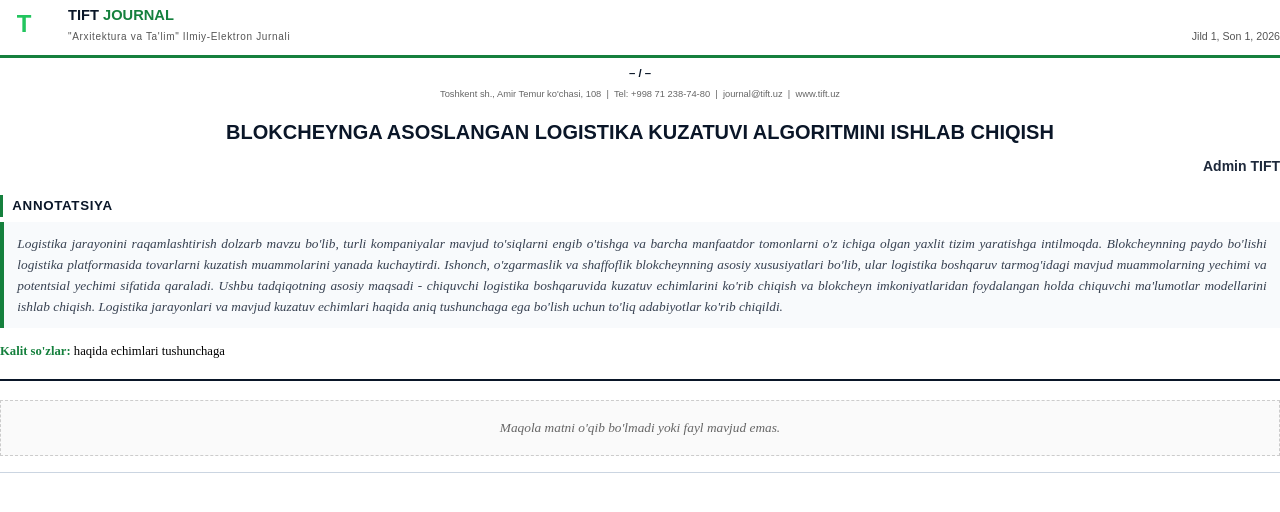
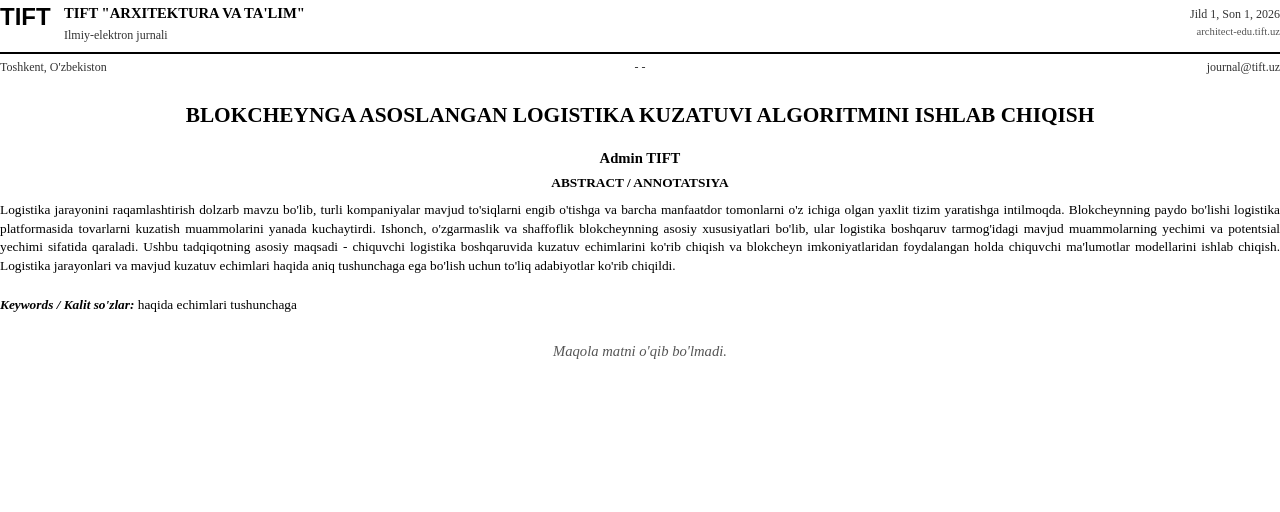
Before and after one commit to zzokirov/Tift_ojs_journal, a Django app: template templates/article_pdf.html in a window 1280 px wide. Shown: the top 512 px of the page. Run offline with Django 5.2, Linux system fonts and the light colour scheme; the template is opened without the code that fills it: values that come from a table or form of the project are taken from there, others are empty; data comes from the database, SQL or seed files in the repository.

Commit message:
feat: redesign PDF template for articles with modest academic style for TIFT

```diff
--- a/templates/article_pdf.html
+++ b/templates/article_pdf.html
@@ -11,31 +11,31 @@ body {
     font-size: 11pt;
     color: #000;
     background: #fff;
-    line-height: 1.65;
+    line-height: 1.4;
 }
 
 /* stylelint-disable */
 @page {
     size: A4;
-    margin-top: 3.6cm;
-    margin-bottom: 3.0cm;
+    margin-top: 2.5cm;
+    margin-bottom: 2.0cm;
     margin-left: 2.5cm;
     margin-right: 2.5cm;
 
     @frame header_frame {
         -pdf-frame-content: page-header;
         left: 2.5cm;
-        top: 0.5cm;
+        top: 1.0cm;
         right: 2.5cm;
-        height: 2.6cm;
+        height: 1.5cm;
     }
 
     @frame footer_frame {
         -pdf-frame-content: page-footer;
         left: 2.5cm;
-        bottom: 0.4cm;
+        bottom: 1.0cm;
         right: 2.5cm;
-        height: 2.0cm;
+        height: 1.0cm;
     }
 }
 /* stylelint-enable */
@@ -43,229 +43,157 @@ body {
 /* ── YUQORI KOLONTITUL ── */
 #page-header {
     width: 100%;
-    border-bottom: 2pt solid #15803d;
-    padding-bottom: 5pt;
+    border-bottom: 1pt solid #000;
+    padding-bottom: 4pt;
 }
 .hdr-table { width: 100%; border-collapse: collapse; }
-.hdr-logo-cell { width: 44pt; vertical-align: middle; }
+.hdr-logo-cell { width: 40pt; vertical-align: middle; }
 .hdr-logo {
-    width: 36pt;
-    height: 36pt;
+    width: 35pt;
+    height: 35pt;
     text-align: center;
-    padding: 0;
 }
-.hdr-center-cell { vertical-align: middle; padding-left: 7pt; }
+.hdr-center-cell { vertical-align: middle; padding-left: 8pt; }
 .hdr-journal-name {
-    font-family: Arial, sans-serif;
+    font-family: 'Times New Roman', serif;
     font-size: 11pt;
-    font-weight: 900;
-    color: #0a1628;
+    font-weight: bold;
+    color: #000;
+    text-transform: uppercase;
 }
-.hdr-journal-name-green { color: #15803d; }
 .hdr-journal-sub {
-    font-family: Arial, sans-serif;
-    font-size: 7.5pt;
-    color: #555;
-    letter-spacing: 0.5pt;
-    margin-top: 1pt;
+    font-family: 'Times New Roman', serif;
+    font-size: 9pt;
+    color: #333;
+    margin-top: 2pt;
 }
 .hdr-right-cell {
-    vertical-align: bottom;
+    vertical-align: middle;
     text-align: right;
-    font-size: 8pt;
-    color: #555;
-    font-family: Arial, sans-serif;
-    line-height: 1.7;
-    padding-bottom: 2pt;
+    font-size: 9pt;
+    color: #333;
+    font-family: 'Times New Roman', serif;
 }
 
 /* ── PASTKI KOLONTITUL ── */
 #page-footer {
     width: 100%;
-    border-top: 1pt solid #15803d;
+    border-top: 1pt solid #000;
     padding-top: 4pt;
-    font-family: Arial, sans-serif;
-    font-size: 7.5pt;
-    color: #555;
+    font-family: 'Times New Roman', serif;
+    font-size: 9pt;
+    color: #333;
     text-align: center;
-    line-height: 1.8;
 }
-.ftr-page {
-    font-weight: bold;
-    color: #0a1628;
-    font-size: 8.5pt;
-    margin-bottom: 2pt;
-}
-.ftr-info { font-size: 7pt; color: #666; }
+.ftr-table { width: 100%; border-collapse: collapse; }
+.ftr-left { text-align: left; width: 33%; }
+.ftr-center { text-align: center; width: 34%; }
+.ftr-right { text-align: right; width: 33%; }
 
 /* ── SARLAVHA BLOKI ── */
 .article-title {
-    font-family: Arial, sans-serif;
-    font-size: 15pt;
-    font-weight: 900;
-    color: #0a1628;
-    line-height: 1.3;
-    margin: 12pt 0 8pt 0;
+    font-family: 'Times New Roman', serif;
+    font-size: 16pt;
+    font-weight: bold;
+    color: #000;
+    line-height: 1.2;
+    margin: 20pt 0 15pt 0;
     text-align: center;
 }
 .article-authors {
-    font-family: Arial, sans-serif;
-    font-size: 10.5pt;
-    font-weight: 700;
-    color: #1e293b;
-    text-align: right;
-    margin-bottom: 3pt;
+    font-family: 'Times New Roman', serif;
+    font-size: 11pt;
+    font-weight: bold;
+    color: #000;
+    text-align: center;
+    margin-bottom: 4pt;
 }
 .article-institution {
-    font-family: Arial, sans-serif;
-    font-size: 9pt;
-    color: #555;
+    font-family: 'Times New Roman', serif;
+    font-size: 10pt;
+    color: #333;
     font-style: italic;
-    text-align: right;
-    margin-bottom: 3pt;
-}
-/* ── SECTION SARLAVHA ── */
-.sec-title {
-    font-family: Arial, sans-serif;
-    font-size: 10pt;
-    font-weight: 700;
-    color: #0a1628;
-    margin: 12pt 0 4pt 0;
-    padding-left: 7pt;
-    border-left: 2.5pt solid #15803d;
-    text-transform: uppercase;
-    letter-spacing: 0.5pt;
+    text-align: center;
+    margin-bottom: 20pt;
 }
 
-/* ── ANNOTATSIYA ── */
+/* ── ANNOTATSIYA VA KALIT SO'ZLAR ── */
 .abstract-box {
-    background-color: #f8fafc;
-    border-left: 3pt solid #15803d;
-    padding: 8pt 10pt;
-    margin-bottom: 10pt;
+    margin-bottom: 15pt;
 }
-.abstract-box p {
+.abstract-title {
+    font-family: 'Times New Roman', serif;
     font-size: 10pt;
-    font-style: italic;
-    color: #374151;
+    font-weight: bold;
+    text-transform: uppercase;
+    text-align: center;
+    margin-bottom: 6pt;
+}
+.abstract-text {
+    font-size: 10pt;
+    color: #000;
     text-align: justify;
-    line-height: 1.6;
+    line-height: 1.4;
+    margin-bottom: 8pt;
 }
 
-/* ── KALIT SO'ZLAR ── */
 .keywords {
-    font-size: 9.5pt;
-    margin-bottom: 12pt;
-    line-height: 1.5;
+    font-size: 10pt;
+    line-height: 1.4;
+    text-align: justify;
+    margin-bottom: 20pt;
 }
 .kw-label {
-    font-weight: 700;
-    color: #15803d;
-}
-
-/* ── AJRATUVCHI CHIZIQ ── */
-.divider {
-    border: none;
-    border-top: 0.8pt solid #cbd5e1;
-    margin: 12pt 0;
-}
-.divider-thick {
-    border: none;
-    border-top: 1.5pt solid #0a1628;
-    margin: 14pt 0;
+    font-weight: bold;
+    font-style: italic;
 }
 
 /* ── ASOSIY MATN ── */
 .content {
     text-align: justify;
     font-size: 11pt;
-    line-height: 1.8;
+    line-height: 1.5;
     width: 100%;
 }
 .content p {
-    margin-bottom: 7pt;
-    text-indent: 1.5em;
+    margin-bottom: 6pt;
+    text-indent: 1.25cm;
     text-align: justify;
 }
-.content .doc-heading {
-    font-family: Arial, sans-serif;
-    font-size: 11.5pt;
-    font-weight: 700;
-    color: #0a1628;
-    margin: 14pt 0 5pt 0;
-    text-indent: 0;
-    border-left: 2.5pt solid #15803d;
-    padding-left: 7pt;
-}
-.content .doc-subheading {
-    font-family: Arial, sans-serif;
-    font-size: 11pt;
-    font-weight: 600;
-    color: #1e293b;
-    margin: 10pt 0 4pt 0;
+.content h1, .content h2, .content h3, .content h4 {
+    font-family: 'Times New Roman', serif;
+    font-weight: bold;
+    color: #000;
+    margin: 12pt 0 6pt 0;
     text-indent: 0;
 }
-.content h1, .content h2, .content h3, .content h4 {
-    font-family: Arial, sans-serif;
-    color: #0a1628;
-    margin: 12pt 0 5pt 0;
-    text-indent: 0;
-}
+.content h1 { font-size: 12pt; text-transform: uppercase; }
+.content h2 { font-size: 11pt; font-style: italic; }
 
-/* ── JADVALLAR ── */
+/* ── JADVALLAR VA RASMLAR ── */
 .content .doc-table {
     width: 100%;
     border-collapse: collapse;
-    margin: 10pt 0 12pt 0;
-    font-size: 9.5pt;
+    margin: 10pt 0;
+    font-size: 10pt;
     page-break-inside: avoid;
 }
-.content .doc-table th {
-    background-color: #0a1628;
-    color: #fff;
-    font-family: Arial, sans-serif;
-    font-size: 9pt;
-    font-weight: 700;
-    padding: 5pt 6pt;
-    border: 0.5pt solid #334155;
-    text-align: left;
+.content .doc-table th, .content .doc-table td {
+    border: 0.5pt solid #000;
+    padding: 4pt;
+    text-align: center;
 }
-.content .doc-table td {
-    border: 0.5pt solid #cbd5e1;
-    padding: 4pt 6pt;
-    vertical-align: top;
-}
-.content .doc-table tr:nth-child(even) td {
-    background-color: #f8fafc;
-}
-
-/* ── RASMLAR ── */
 .doc-img-wrap {
-    width: 100%;
     text-align: center;
     margin: 10pt 0;
     page-break-inside: avoid;
 }
 .doc-img-wrap img { max-width: 100%; height: auto; }
 p.img-caption {
-    font-size: 9pt;
-    color: #555;
+    font-size: 10pt;
     font-style: italic;
     text-align: center;
-    text-indent: 0;
-    margin-bottom: 8pt;
-}
-
-/* ── MATN YO'Q ── */
-.pdf-notice {
-    font-size: 10pt;
-    color: #666;
-    font-style: italic;
-    padding: 12pt;
-    text-align: center;
-    border: 0.5pt dashed #ccc;
-    margin: 10pt 0;
-    background-color: #fafafa;
+    margin-top: 4pt;
 }
 
 </style>
@@ -280,22 +208,23 @@ p.img-caption {
                 <div class="hdr-logo">
                     {% if logo_base64 %}
                         <img src="{{ logo_base64 }}"
-                             style="width:30pt;height:30pt;object-fit:contain;display:block;margin:auto;"/>
+                             style="width:35pt;height:35pt;object-fit:contain;display:block;margin:auto;"/>
                     {% else %}
-                        <span style="font-family:Arial;font-weight:900;font-size:18pt;color:#22c55e;line-height:36pt;">T</span>
+                        <span style="font-family:Arial;font-weight:bold;font-size:18pt;color:#000;">TIFT</span>
                     {% endif %}
                 </div>
             </td>
             <td class="hdr-center-cell">
-                <div class="hdr-journal-name">
-                    TIFT <span class="hdr-journal-name-green">JOURNAL</span>
-                </div>
-                <div class="hdr-journal-sub">"Arxitektura va Ta'lim" Ilmiy-Elektron Jurnali</div>
+                <div class="hdr-journal-name">TIFT "ARXITEKTURA VA TA'LIM"</div>
+                <div class="hdr-journal-sub">Ilmiy-elektron jurnali</div>
             </td>
             <td class="hdr-right-cell">
                 {% if article.issue %}
-                    Jild {{ article.issue.volume }}, Son {{ article.issue.number }}, {{ article.issue.year }}
+                    Jild {{ article.issue.volume }}, Son {{ article.issue.number }}, {{ article.issue.year }}<br>
+                {% else %}
+                    Qabul qilingan maqola<br>
                 {% endif %}
+                <span style="font-size: 8pt; color:#555;">architect-edu.tift.uz</span>
             </td>
         </tr>
     </table>
@@ -303,22 +232,16 @@ p.img-caption {
 
 <!-- ══ PASTKI KOLONTITUL ══ -->
 <div id="page-footer">
-    <div class="ftr-page">&ndash; <pdf:pagenumber> / <pdf:pagecount> &ndash;</div>
-    <div class="ftr-info">
-        Toshkent sh., Amir Temur ko'chasi, 108 &nbsp;|&nbsp; Tel: +998 71 238-74-80 &nbsp;|&nbsp;
-        journal@tift.uz &nbsp;|&nbsp; www.tift.uz
-    </div>
+    <table class="ftr-table">
+        <tr>
+            <td class="ftr-left">Toshkent, O'zbekiston</td>
+            <td class="ftr-center">- <pdf:pagenumber> -</td>
+            <td class="ftr-right">journal@tift.uz</td>
+        </tr>
+    </table>
 </div>
 
 <!-- ══ MAQOLA MA'LUMOTLARI ══ -->
-
-<!-- Kategoriya badge -->
-{% if article.category %}
-<div style="font-family:Arial,sans-serif; font-size:8pt; color:#15803d; font-weight:700;
-            text-transform:uppercase; letter-spacing:0.6pt; margin-bottom:6pt;">
-    {{ article.category.code }} &mdash; {{ article.category.name }}
-</div>
-{% endif %}
 
 <!-- Sarlavha -->
 <div class="article-title">{{ article.title }}</div>
@@ -337,31 +260,32 @@ p.img-caption {
     <div class="article-institution">{{ article.author.institution }}</div>
 {% endif %}
 
-<!-- Email kerak emas -->
-
 <!-- Annotatsiya -->
-<div class="sec-title">Annotatsiya</div>
 <div class="abstract-box">
-    <p>{{ article.abstract }}</p>
+    <div class="abstract-title">Abstract / Annotatsiya</div>
+    <div class="abstract-text">{{ article.abstract }}</div>
 </div>
 
 <!-- Kalit so'zlar -->
 <div class="keywords">
-    <span class="kw-label">Kalit so'zlar:</span> {{ article.keywords }}
+    <span class="kw-label">Keywords / Kalit so'zlar:</span> {{ article.keywords }}
 </div>
 
-<hr class="divider-thick"/>
+<!-- Kategoriya belgisi (ixtiyoriy) -->
+{% if article.category %}
+<div style="font-size:9pt; color:#555; text-align:right; margin-bottom: 15pt; font-style:italic;">
+    Yo'nalish: {{ article.category.name }}
+</div>
+{% endif %}
 
 <!-- Maqola matni -->
 {% if pdf_content_html %}
     <div class="content">{{ pdf_content_html|safe }}</div>
 {% else %}
-    <div class="pdf-notice">
-        Maqola matni o'qib bo'lmadi yoki fayl mavjud emas.
+    <div style="font-style:italic; text-align:center; color:#555;">
+        Maqola matni o'qib bo'lmadi.
     </div>
 {% endif %}
 
-<hr class="divider"/>
-
 </body>
 </html>
```
